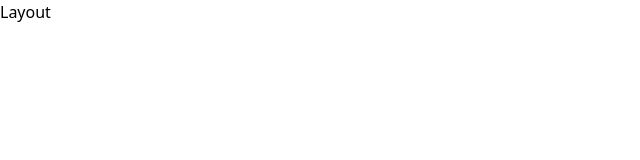
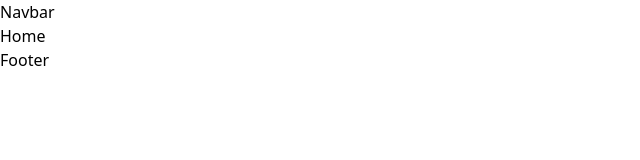
Before and after one commit to erfan-khedmati/movie_list, a React (Vite) app: page / in a window 1280 px wide. Shown: the top 160 px of the page, without its empty margins (0-640 px from the left). Built offline with nearby package versions, Linux system fonts and the light colour scheme.

Commit message:
design the layout

```diff
--- a/src/Layout/Layout.jsx
+++ b/src/Layout/Layout.jsx
@@ -1,8 +1,19 @@
 import React from 'react'
+import { Outlet } from 'react-router-dom'
+
+// Components
+import Navbar from './Navbar'
+import Footer from './Footer'
 
 function Layout() {
   return (
-    <div>Layout</div>
+    <div className='w-screen h-screen'>
+      <Navbar />
+      <main className='w-full'>
+        <Outlet />
+      </main>
+      <Footer />
+    </div>
   )
 }
 
```
